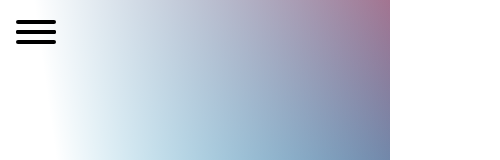
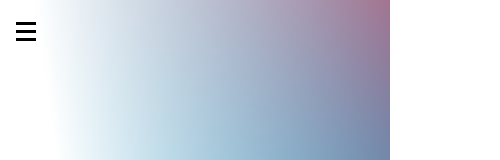
Before and after one commit to SimonBystrom/portfolio-site, a React (Create React App) app: page / in a window 390 px wide. Shown: the top 160 px of the page, 500 px wide, since content can reach past the window. Built offline with nearby package versions, Linux system fonts and the light colour scheme.

Commit message:
Fixed styling of hamburg menu and added media query for smaller screens

```diff
--- a/src/components/navbar.js
+++ b/src/components/navbar.js
@@ -16,9 +16,9 @@ const Navbar = () => {
                     <span></span>
                 </div>
                 <div className={ opened ? 'navbar-links active' : 'navbar-links' }>
-                    <a>About</a>
-                    <a>Work</a>
-                    <a>Contact</a>
+                    <a href='#'>About</a>
+                    <a href='#'>Work</a>
+                    <a href='#'>Contact</a>
                 </div>
             </div>
         </nav>
--- a/src/css/navbar.scss
+++ b/src/css/navbar.scss
@@ -2,7 +2,7 @@
     display: flex;
     align-items: center;
     flex-wrap: nowrap;
-    width: 500px;
+    width: 50vw;
     background-color: transparent;
     height: 60px;
     font-size: 24px;
@@ -11,8 +11,8 @@
 }
 
 .hamburger-menu{
-    width: 40px;
-    height: 20px;
+    width: 20px;
+    height: 16px;
     position: absolute;
     -webkit-transform: rotate(0deg);
     -moz-transform: rotate(0deg);
@@ -27,10 +27,9 @@
     span{
         display: block;
         position: absolute;
-        height: 4px;
+        height: 3px;
         width: 100%;
         background: black;
-        border-radius: 4px;
         opacity: 1;
         left: 0;
         -webkit-transform: rotate(0deg);
@@ -46,13 +45,13 @@
         top: 0px;
       }
     span:nth-child(2) {
-        top: 10px;
+        top: 8px;
       }
     span:nth-child(3){
-        top: 10px;
+        top: 8px;
     }
     span:nth-child(4) {
-        top: 20px;
+        top: 16px;
     }
 }
 
@@ -91,7 +90,11 @@
     justify-content: space-between;
     overflow: hidden;
     width: 0;
-    transition: opacity 1.4s ease-in-out;
+    transition: opacity 1.2s ease-in-out;
+    a{
+        text-decoration: none;
+        color: black;
+    }
 }
 
 .active{
@@ -100,3 +103,15 @@
     margin-left: 3em;
     margin-top: 0;
 }
+
+
+
+@media(max-width: 768px) {
+    .navbar {
+      width: 100vw;
+    }
+    .navbar-links{
+        margin-left: 1.5em;
+        justify-content: space-around;
+    }
+  }
```
